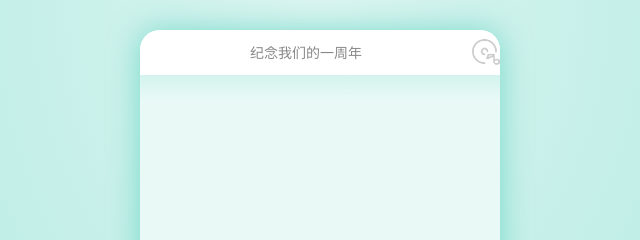
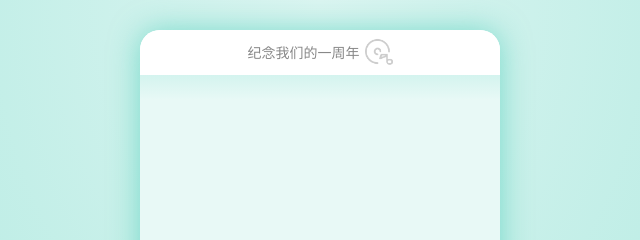
Before and after one commit to luyuanx/for-love, a website: page index.html in a window 1280 px wide. Shown: the top 240 px of the page, 320-960 px from the left. Drawn offline with nearby package versions, Linux system fonts and the light colour scheme.

Commit message:
修改音频位置

```diff
--- a/index.html
+++ b/index.html
@@ -15,9 +15,11 @@
         <div id="image-container" style="display: none"></div>
         <div id="mobile" :class="{ 'has-prompt': hasPrompt }">
             <div id="mobile-head" style="display: flex; align-items: center;">
-                <div id="mobile-head-title" style="flex-grow: 1; text-align: center;">纪念我们的一周年</div>
-                <div id="playButton" style="width: 28px; height: 28px;">
-                    <img src="img/music.png" alt="Play Button" style="display: block; margin: 0 auto;">
+                <div id="mobile-head-title" style="flex-grow: 1; display: flex; align-items: center; justify-content: center;">
+                    <span style="text-align: center;">纪念我们的一周年</span>
+                    <div id="playButton" style="width: 28px; height: 28px; margin-left: 5px;">
+                        <img src="img/music.png" alt="Play Button" style="display: inline-block; vertical-align: middle;">
+                    </div>
                 </div>
             </div>
             <div id="mobile-body">
```
